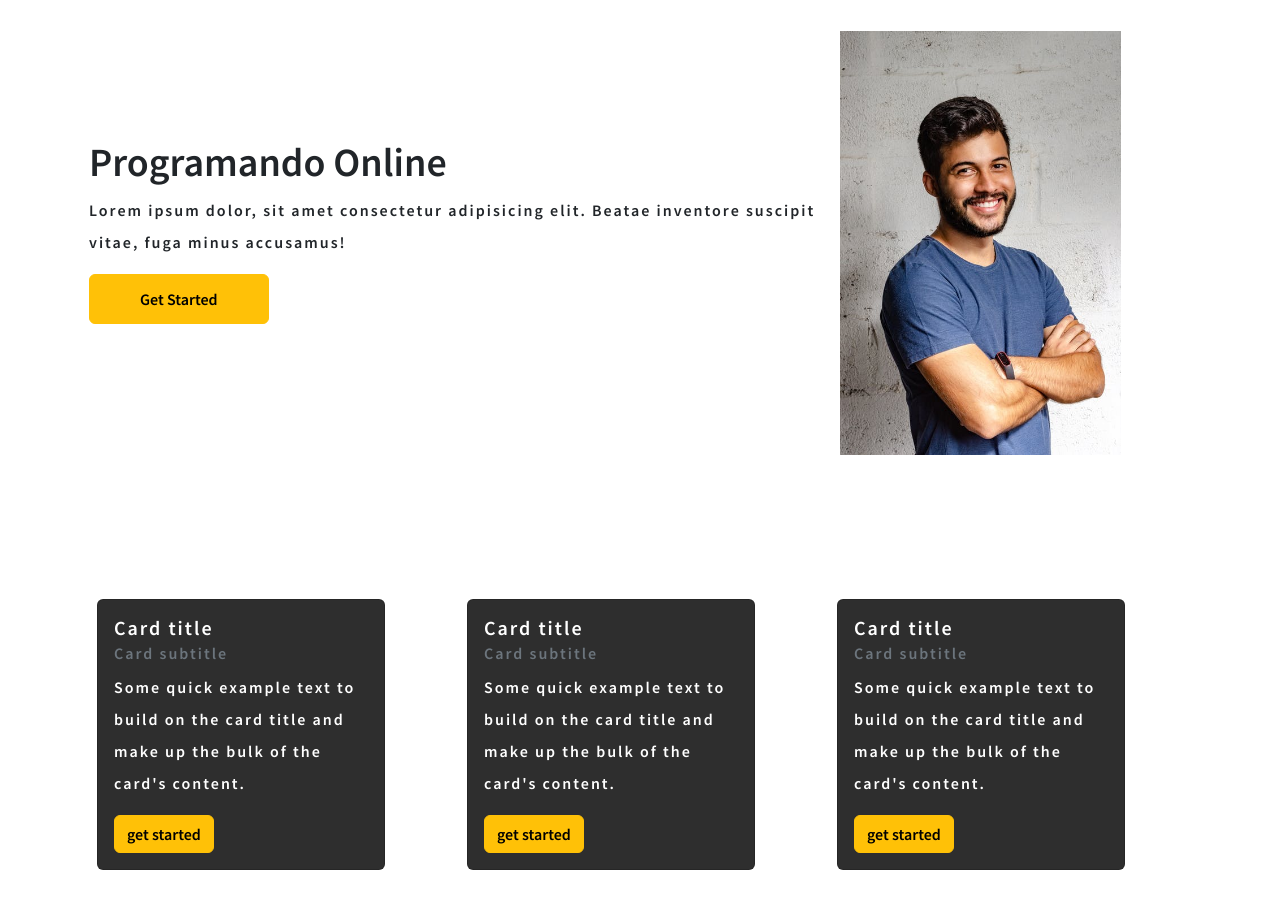
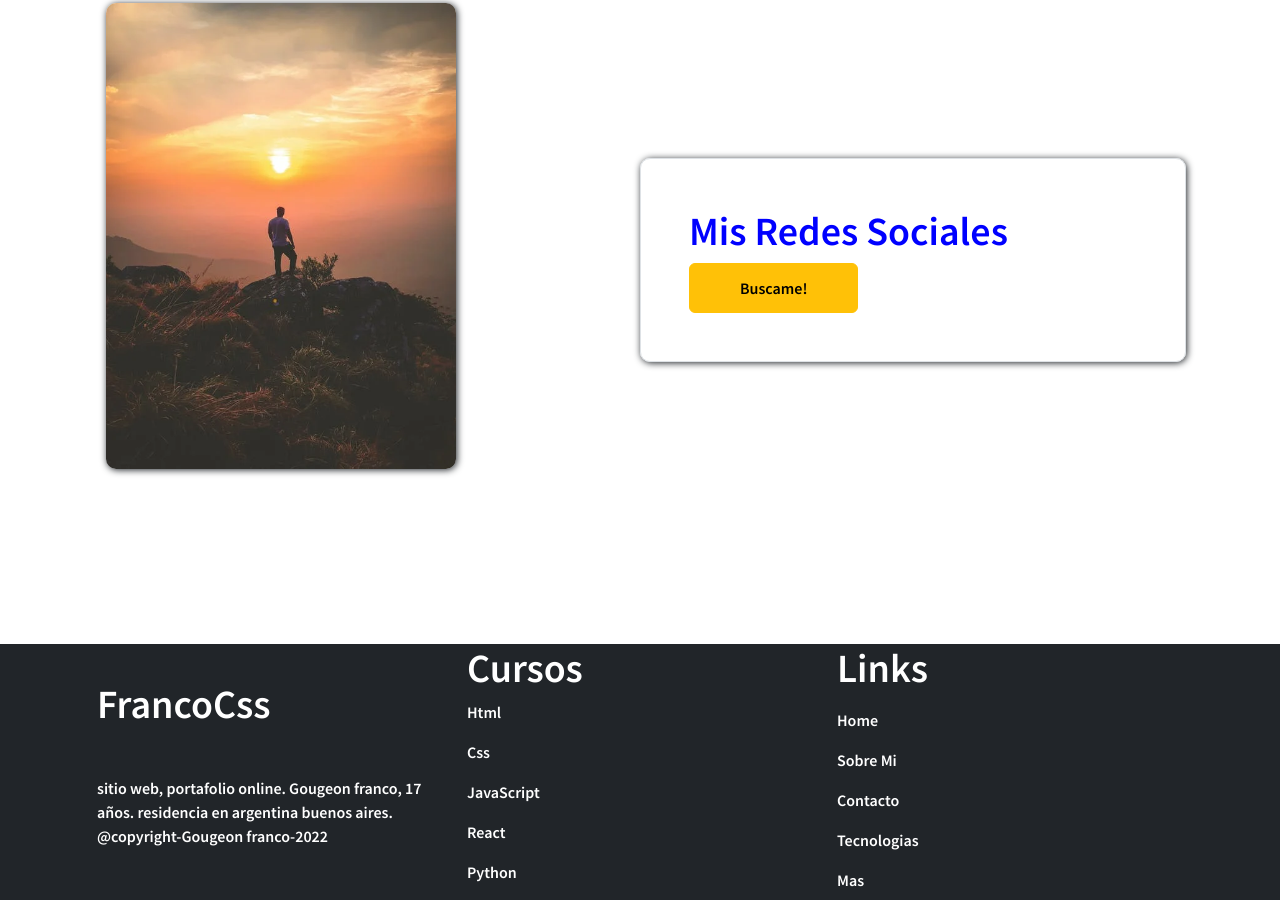
Before and after one commit to Franc0123/portfolio_one, a website: page pages/mas.html in a window 1280 px wide. Shown: the part 197-1100 px from the top of the page. Drawn offline with nearby package versions, Linux system fonts and the light colour scheme; files whose address does not match are found by name; a web font is replaced by a local one.

Commit message:
modificando archivos

```diff
--- a/pages/mas.html
+++ b/pages/mas.html
@@ -42,57 +42,20 @@
           </nav>
     </header>
 
-    <main class="main">
+    <main class="main mas">
         <div class="container-fluid content-width px-1">
-            <div class="row align-items-center justify-content-center">
-                <div class="col-md-8 text">
-                    <h1 class="text-capitalize">programando online</h1>
-                    <p class="p">Lorem ipsum dolor, sit amet consectetur adipisicing elit. Beatae inventore suscipit vitae, fuga minus accusamus!</p>
-                    <button class="btn btn-warning text-capitalize">get started</button>
-                </div>
-
-                <div class="col-md-4 mt-4 imagen">
-                    <img src="img/pexels-photo-2379004.jpeg" alt="">
-                </div>
-            </div>
+          <div class="row align-items-center justify-content-between">
+              <div class="col-md-6 imagen-mas">
+                <img src="../img/mas.jpeg" width="350" alt="">
+              </div>
+              <div class="col-md-6 border p-5  text mt-5">
+                <h1 class="text-capitalize">mis redes sociales</h1>
+                <button class="btn btn-warning text-capitalize">buscame!</button>
+              </div>
+          </div>
         </div>
     </main>
-    <section>
-        <div class="container-fluid content-width">
-            <div class="row cards align-items-center justify-content-center">
-                <div class="col-lg-4 col-md-6">
-                    <div class="card my-2" style="width: 18rem;">
-                        <div class="card-body">
-                          <h5 class="card-title text-white">Card title</h5>
-                          <h6 class="card-subtitle mb-2 text-muted text-white">Card subtitle</h6>
-                          <p class="card-text text-white">Some quick example text to build on the card title and make up the bulk of the card's content.</p>
-                          <button class="btn btn-warning">get started</button>
-                        </div>
-                      </div>
-                </div>
-                <div class="col-lg-4 col-md-6">
-                    <div class="card my-2" style="width: 18rem;">
-                        <div class="card-body">
-                          <h5 class="card-title text-white">Card title</h5>
-                          <h6 class="card-subtitle mb-2 text-muted text-white">Card subtitle</h6>
-                          <p class="card-text text-white">Some quick example text to build on the card title and make up the bulk of the card's content.</p>
-                          <button class="btn btn-warning">get started</button>
-                        </div>
-                      </div>
-                </div>
-                <div class="col-lg-4 col-md-6">
-                    <div class="card my-2" style="width: 18rem;">
-                        <div class="card-body">
-                          <h5 class="card-title text-white">Card title</h5>
-                          <h6 class="card-subtitle mb-2 text-muted text-white">Card subtitle</h6>
-                          <p class="card-text text-white">Some quick example text to build on the card title and make up the bulk of the card's content.</p>
-                          <button class="btn btn-warning">get started</button>
-                        </div>
-                      </div>
-                </div>
-            </div>
-        </div>
-    </section>
+
 
     <footer class="bg-dark">
         <div class="container-fluid content-width">
--- a/scss/style.scss
+++ b/scss/style.scss
@@ -22,6 +22,9 @@
 // ayuda
 @import "./views/ayuda";
 
+// mas
+@import "./views/mas";
+
 /*mediaquires */
 @import "./utilities/mediaqueries";
 
--- a/scss/utilities/_mixins.scss
+++ b/scss/utilities/_mixins.scss
@@ -27,3 +27,8 @@
     border-radius: 15px;
     box-shadow: 1px 1px 5px;
 }
+
+@mixin img {
+    border-radius: 10px;
+    box-shadow: 1px 1px 7px;
+}
--- a/scss/views/_ayuda.scss
+++ b/scss/views/_ayuda.scss
@@ -1,7 +1,7 @@
 .ayuda {
     height: 300px;
+    background-image: url(../img/ayuda.jpeg);
     @include imagen (no-repeat, cover, center);
-    background-image: url(/img/ayuda.jpeg);
 }
 
 
--- a/scss/views/_index.scss
+++ b/scss/views/_index.scss
@@ -3,16 +3,18 @@
 // PAGINA INDEX HTML
 
 main .text{
+
     .p {
         @include parrafo;
     }
     button {
         padding: 12px 50px;
     }
-    .imagen img{
-        box-shadow: 1px 1px 5px;
-        width: 60%;
-    }
+}
+
+.imagen img{
+    @include img;
+    width: 60%;
 }
 
 .cards {
--- /dev/null
+++ b/scss/views/_mas.scss
@@ -0,0 +1,16 @@
+.mas .row {
+    margin: 5px;
+
+    .imagen-mas img{
+        @include img;
+    }
+
+    .text {
+        border-radius: 10px;
+        box-shadow: 1px 1px 7px;
+
+        h1 {
+            color: map-get($color, alternative);
+        }
+    }
+}
```
Also changed, not shown: css/style.css, img/mas.jpeg (added), 1 other file.
